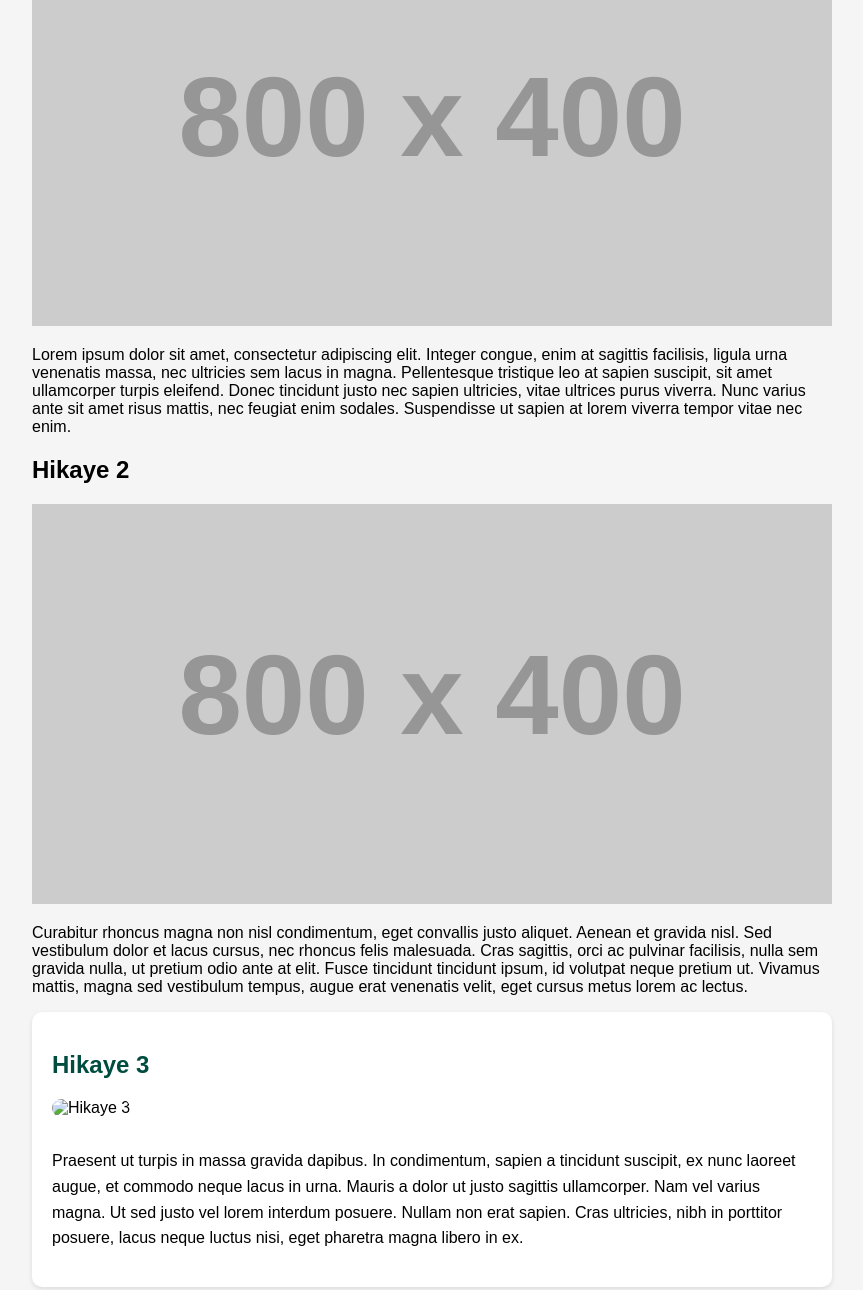
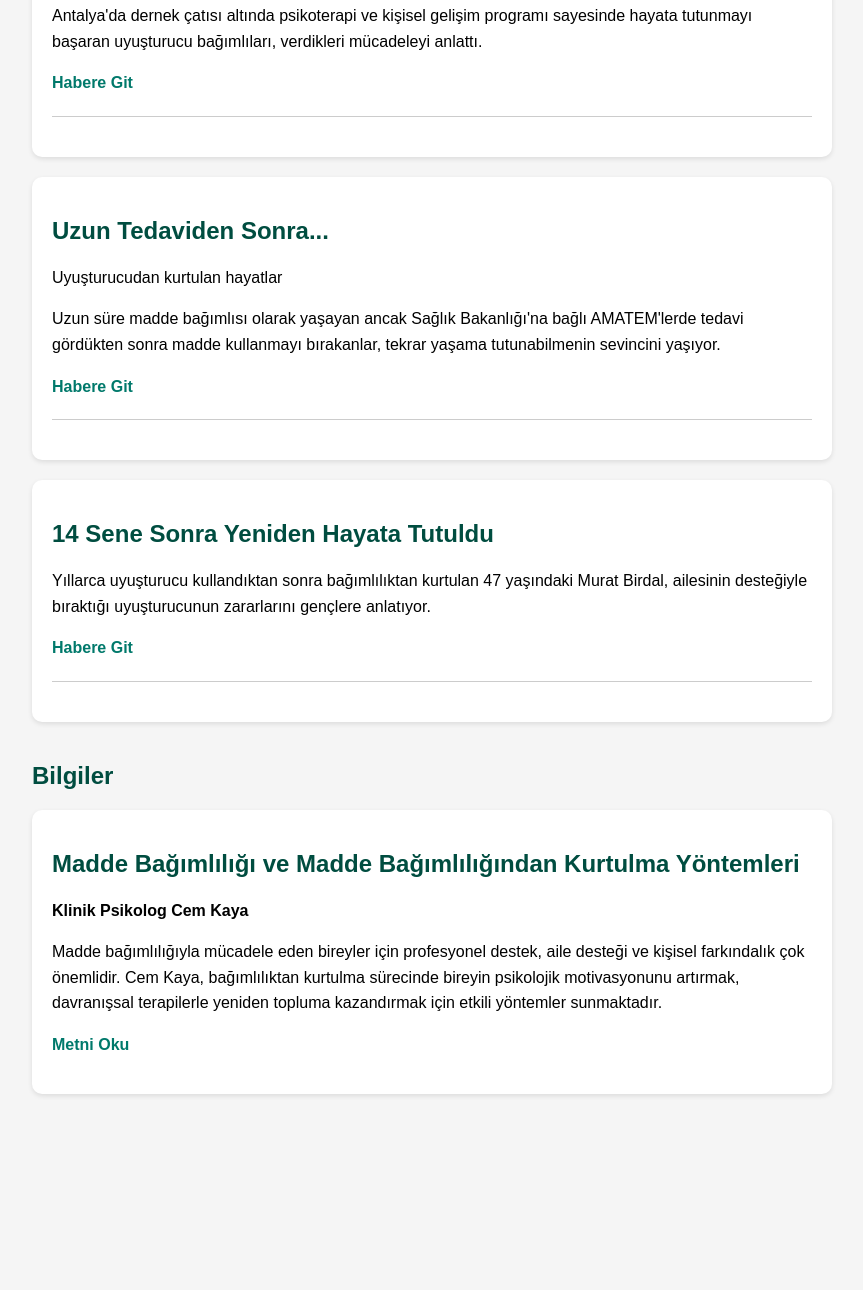
Before and after one commit to batin-kartal/yesil-yol, a plain HTML site: page index.html in a window 1280 px wide. Shown: the part 796-2086 px from the top of the page, without its empty margins (208-1071 px from the left). After the commit the page ends 1930 px from the top, so only its background shows below. Drawn offline with Linux system fonts and the light colour scheme; placeholder pictures from the web are drawn by us.

Commit message:
update stories

```diff
--- a/index.html
+++ b/index.html
@@ -66,24 +66,33 @@ nav .profile {
   margin-left: auto;
   margin-right: auto;
 }
-.story {
+.hikaye {
   background: white;
   padding: 20px;
   margin-bottom: 20px;
   border-radius: 10px;
   box-shadow: 0 2px 5px rgba(0,0,0,0.1);
 }
-.story h2 {
+.hikaye h2 {
   color: #004d40;
 }
-.story p {
+.hikaye p {
   line-height: 1.6;
 }
-.story img {
-  width: 100%;
-  height: auto;
-  border-radius: 10px;
-  margin-bottom: 15px;
+.hikaye a {
+  color: #00796b;
+  text-decoration: none;
+  font-weight: bold;
+}
+.hikaye a:hover {
+  text-decoration: underline;
+}
+hr {
+  border: none;
+  height: 1px;
+  background: #ccc;
+  margin-top: 20px;
+  margin-bottom: 20px;
 }
 </style>
 </head>
@@ -107,22 +116,37 @@ nav .profile {
     <h1>Yeşil Yol'a Hoş Geldiniz</h1>
     <p>Bu platform, bağımlılıkla mücadele eden bireylerin hikayelerini paylaşarak umut ve ilham vermek amacıyla oluşturulmuştur. Bunun dışında ihtiyacı olan insanlara randevu alımı veya psikolog görüşmesi ayarlanması yapılabilmektedir.</p>
     <p>Üstte bulunan navigasyon butonlarından bize ulaşabilir, randevu veya seans için doktorlara veya hastanelere göz atabilir, madde bağımlılığı hakkında daha fazla bilgi sahibi olmak için arama motorunu kullabilirsiniz. Altta ise ilham verici hikayeler okuyabilirsiniz.</p>
-    <div class="a.png">
-      <h2>Hikaye 1</h2>
-      <img src="https://via.placeholder.com/800x400?text=Hikaye+1+Görseli" alt="Hikaye 1">
-      <p>Lorem ipsum dolor sit amet, consectetur adipiscing elit. Integer congue, enim at sagittis facilisis, ligula urna venenatis massa, nec ultricies sem lacus in magna. Pellentesque tristique leo at sapien suscipit, sit amet ullamcorper turpis eleifend. Donec tincidunt justo nec sapien ultricies, vitae ultrices purus viverra. Nunc varius ante sit amet risus mattis, nec feugiat enim sodales. Suspendisse ut sapien at lorem viverra tempor vitae nec enim.</p>
+
+    <div class="hikaye">
+      <h2>Antalya'da Verilen Mücadele</h2>
+      <p>Uyuşturucu batağından kurtulanların ibretlik hikayeleri</p>
+      <p>Antalya'da dernek çatısı altında psikoterapi ve kişisel gelişim programı sayesinde hayata tutunmayı başaran uyuşturucu bağımlıları, verdikleri mücadeleyi anlattı.</p>
+      <p><a href="https://share.google/9lrIyzTooP211OeOq" target="_blank">Habere Git</a></p>
+      <hr>
     </div>
 
-    <div class="a.png">
-      <h2>Hikaye 2</h2>
-      <img src="https://via.placeholder.com/800x400?text=Hikaye+2+Görseli" alt="Hikaye 2">
-      <p>Curabitur rhoncus magna non nisl condimentum, eget convallis justo aliquet. Aenean et gravida nisl. Sed vestibulum dolor et lacus cursus, nec rhoncus felis malesuada. Cras sagittis, orci ac pulvinar facilisis, nulla sem gravida nulla, ut pretium odio ante at elit. Fusce tincidunt tincidunt ipsum, id volutpat neque pretium ut. Vivamus mattis, magna sed vestibulum tempus, augue erat venenatis velit, eget cursus metus lorem ac lectus.</p>
+    <div class="hikaye">
+      <h2>Uzun Tedaviden Sonra...</h2>
+      <p>Uyuşturucudan kurtulan hayatlar</p>
+      <p>Uzun süre madde bağımlısı olarak yaşayan ancak Sağlık Bakanlığı'na bağlı AMATEM'lerde tedavi gördükten sonra madde kullanmayı bırakanlar, tekrar yaşama tutunabilmenin sevincini yaşıyor.</p>
+      <p><a href="https://share.google/JegrCg8i1dyQaWsUq" target="_blank">Habere Git</a></p>
+      <hr>
     </div>
 
-    <div class="story">
-      <h2>Hikaye 3</h2>
-      <img src="a.png" alt="Hikaye 3">
-      <p>Praesent ut turpis in massa gravida dapibus. In condimentum, sapien a tincidunt suscipit, ex nunc laoreet augue, et commodo neque lacus in urna. Mauris a dolor ut justo sagittis ullamcorper. Nam vel varius magna. Ut sed justo vel lorem interdum posuere. Nullam non erat sapien. Cras ultricies, nibh in porttitor posuere, lacus neque luctus nisi, eget pharetra magna libero in ex.</p>
+    <div class="hikaye">
+      <h2>14 Sene Sonra Yeniden Hayata Tutuldu</h2>
+      <p>Yıllarca uyuşturucu kullandıktan sonra bağımlılıktan kurtulan 47 yaşındaki Murat Birdal, ailesinin desteğiyle bıraktığı uyuşturucunun zararlarını gençlere anlatıyor.</p>
+      <p><a href="https://share.google/IN90HsUKAks2FzeRF" target="_blank">Habere Git</a></p>
+      <hr>
+    </div>
+
+    <h2 style="color:#004d40; margin-top:40px;">Bilgiler</h2>
+
+    <div class="hikaye">
+      <h2>Madde Bağımlılığı ve Madde Bağımlılığından Kurtulma Yöntemleri</h2>
+      <p><strong>Klinik Psikolog Cem Kaya</strong></p>
+      <p>Madde bağımlılığıyla mücadele eden bireyler için profesyonel destek, aile desteği ve kişisel farkındalık çok önemlidir. Cem Kaya, bağımlılıktan kurtulma sürecinde bireyin psikolojik motivasyonunu artırmak, davranışsal terapilerle yeniden topluma kazandırmak için etkili yöntemler sunmaktadır.</p>
+      <p><a href="https://share.google/QEBEZSLRDuNhb1fMf" target="_blank">Metni Oku</a></p>
     </div>
   </div>
 </body>
```
